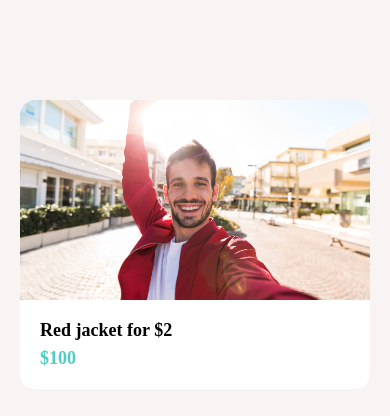
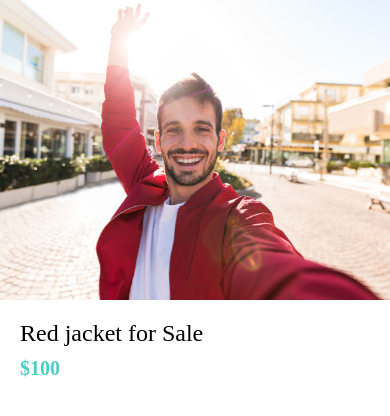
Before and after one commit to gkinfotech/RN-Mosh-Fundas-2022, a React Native app: screen / in a window 390 px wide. Shown: the top 416 px of the page. Built offline with nearby package versions, Linux system fonts and the light colour scheme.

Commit message:
Integrated ListingDetailScreen

```diff
--- a/App.js
+++ b/App.js
@@ -5,23 +5,17 @@ import WelcomeScreen from './app/screens/WelcomeScreen';
 import ViewImageScreen from './app/screens/ViewImageScreen';
 import AppButton from './app/components/AppButton';
 import Card from './app/components/Card';
+import ListingDetailsScreen from './app/screens/ListingDetailsScreen';
 import colors from './app/config/colors';
 
 export default function App() {
   //Excercise 03 Card Component
   return (
-    <View
-      style={{
-        backgroundColor: colors.lightGrey,
-        padding: 20,
-        paddingTop: 100,
-      }}>
-      <Card
-        title="Red jacket for $2"
-        subTitle="$100"
-        image={require('./app/assets/jacket.jpg')}
-      />
-    </View>
+    <ListingDetailsScreen
+      title="Red jacket for Sale"
+      SubTitle="$100"
+      image={require('./app/assets/jacket.jpg')}
+    />
   );
 }
 
@@ -62,3 +56,20 @@ export default function App() {
   },
 });
 */
+
+/*
+04- Card Components
+  <View
+      style={{
+        backgroundColor: colors.lightGrey,
+        padding: 20,
+        paddingTop: 100,
+      }}>
+      <Card
+        title="Red jacket for $2"
+        subTitle="$100"
+        image={require('./app/assets/jacket.jpg')}
+      />
+    </View>
+
+*/
--- /dev/null
+++ b/app/screens/ListingDetailsScreen.js
@@ -0,0 +1,39 @@
+import {StyleSheet, Text, View, Image} from 'react-native';
+import React from 'react';
+import colors from '../config/colors';
+import AppText from '../components/AppText';
+
+export default function ListingDetailsScreen({image, title, SubTitle}) {
+  return (
+    <View style={styles.container}>
+      <Image style={styles.image} source={image} />
+      <View style={styles.detailsContainer}>
+        <AppText style={styles.title}>{title}</AppText>
+        <AppText style={styles.price}>{SubTitle}</AppText>
+      </View>
+    </View>
+  );
+}
+
+const styles = StyleSheet.create({
+  container: {
+    backgroundColor: colors.white,
+  },
+  detailsContainer: {
+    padding: 20,
+  },
+  image: {
+    width: '100%',
+    height: 300,
+  },
+  price: {
+    color: colors.secondary,
+    fontWeight: 'bold',
+    fontSize: 20,
+    marginVertical: 10,
+  },
+  title: {
+    fontSize: 24,
+    fontWeight: '500',
+  },
+});
```
